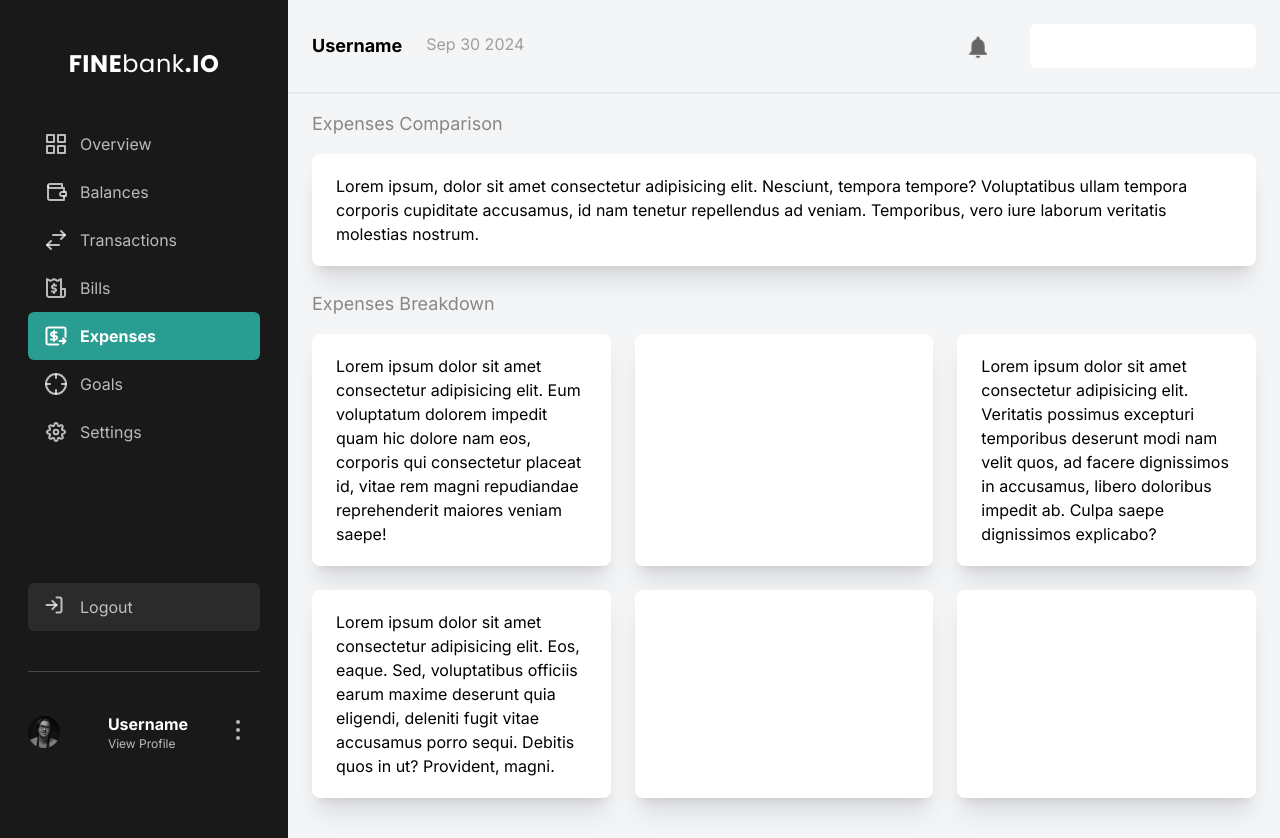
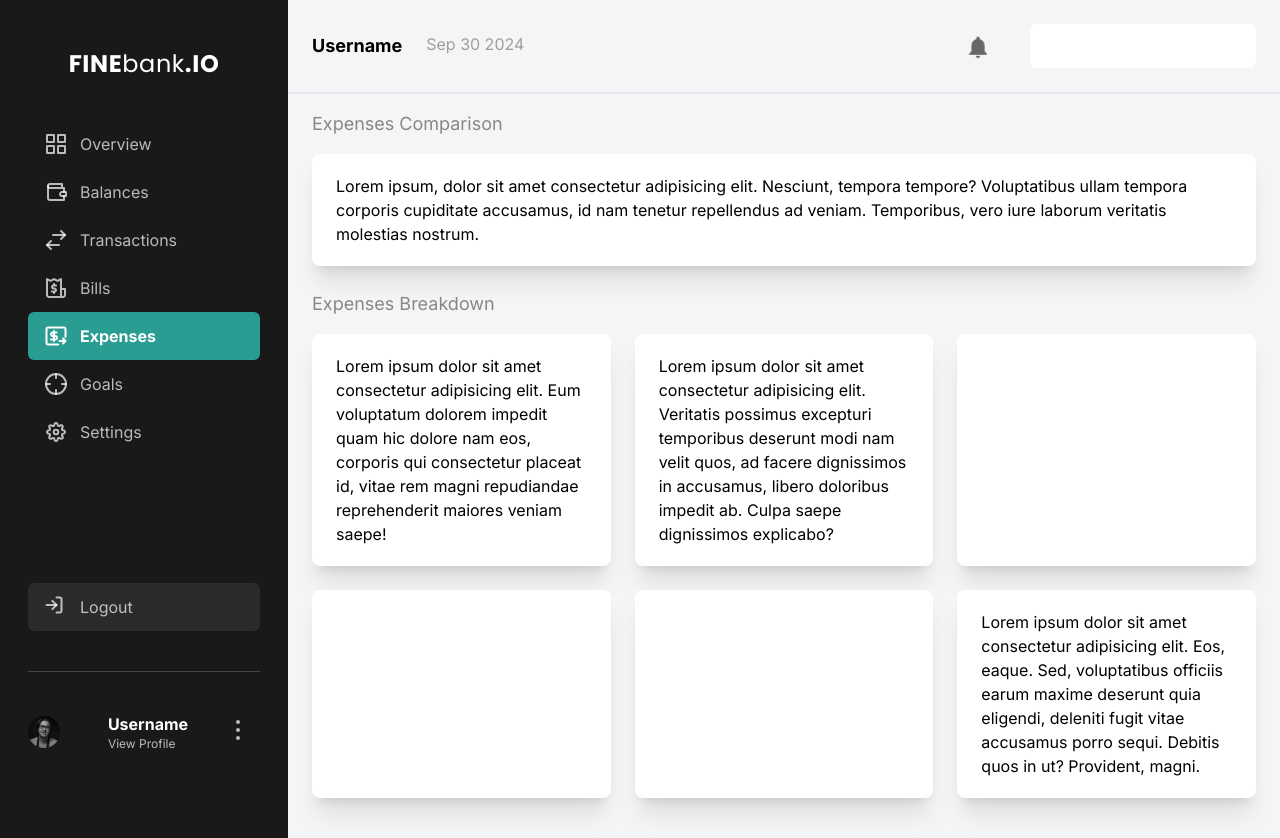
Before and after one commit to Minnaqrt/admin-ui, a React (Vite) app: page /expense in a window 1280 px wide. Built offline with nearby package versions, Linux system fonts and the light colour scheme.

Commit message:
tambah menu expenses

```diff
--- a/src/pages/expense.jsx
+++ b/src/pages/expense.jsx
@@ -15,17 +15,16 @@ const ExpensePage = () => {
           title="Expenses Breakdown"
           desc="Lorem ipsum dolor sit amet consectetur adipisicing elit. Eum voluptatum dolorem impedit quam hic dolore nam eos, corporis qui consectetur placeat id, vitae rem magni repudiandae reprehenderit maiores veniam saepe!"
         />
-        <Card title="&nbsp;" />
-        <Card
-          title="&nbsp;"
-          desc="Lorem ipsum dolor sit amet consectetur adipisicing elit. Veritatis possimus excepturi temporibus deserunt modi nam velit quos, ad facere dignissimos in accusamus, libero doloribus impedit ab. Culpa saepe dignissimos explicabo?"
+        <Card title="&nbsp;"
+            desc="Lorem ipsum dolor sit amet consectetur adipisicing elit. Veritatis possimus excepturi temporibus deserunt modi nam velit quos, ad facere dignissimos in accusamus, libero doloribus impedit ab. Culpa saepe dignissimos explicabo?" />
+        <Card title="&nbsp;"
         />
       </div>
       </div>
       <div className="md:grid md:grid-cols-3 md:gap-x-6">
-        <Card desc="Lorem ipsum dolor sit amet consectetur adipisicing elit. Eos, eaque. Sed, voluptatibus officiis earum maxime deserunt quia eligendi, deleniti fugit vitae accusamus porro sequi. Debitis quos in ut? Provident, magni." />
         <Card />
         <Card />
+        <Card desc="Lorem ipsum dolor sit amet consectetur adipisicing elit. Eos, eaque. Sed, voluptatibus officiis earum maxime deserunt quia eligendi, deleniti fugit vitae accusamus porro sequi. Debitis quos in ut? Provident, magni." />
       </div>
       {/* bottom content end*/}
     </MainLayout>
```
